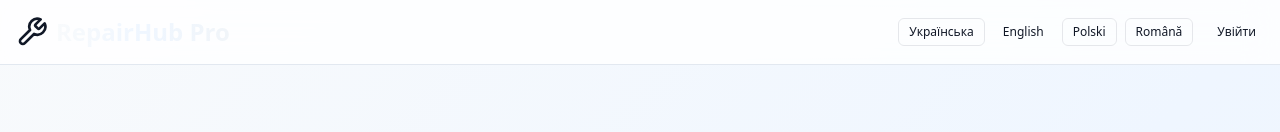
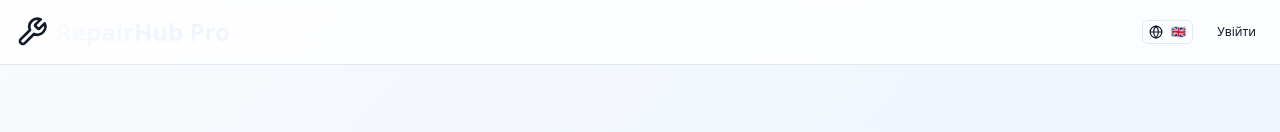
Before and after one commit to PlevanDM/RP-Modern, a React (Vite) app: page / in a window 1280 px wide. Shown: the top 132 px of the page. Built offline with nearby package versions, Linux system fonts and the light colour scheme.

Commit message:
Change language switcher to globe icon with dropdown

```diff
--- a/src/components/LanguageSwitcher.tsx
+++ b/src/components/LanguageSwitcher.tsx
@@ -1,67 +1,74 @@
-import React from 'react';
-
+import React, { useState, useEffect, useRef } from 'react';
 import { useTranslation } from 'react-i18next';
-
 import { Button } from './ui/button';
-
-
+import { Globe } from 'lucide-react';
 
 const languages = [
-
-  { code: 'uk', name: 'Українська' },
-
-  { code: 'en', name: 'English' },
-
-  { code: 'pl', name: 'Polski' },
-
-  { code: 'ro', name: 'Română' },
-
+  { code: 'uk', name: 'Українська', flag: '🇺🇦' },
+  { code: 'en', name: 'English', flag: '🇬🇧' },
+  { code: 'pl', name: 'Polski', flag: '🇵🇱' },
+  { code: 'ro', name: 'Română', flag: '🇷🇴' },
 ];
 
-
-
 const LanguageSwitcher: React.FC = () => {
-
   const { i18n } = useTranslation();
-
-
+  const [isOpen, setIsOpen] = useState(false);
+  const dropdownRef = useRef<HTMLDivElement>(null);
 
   const changeLanguage = (lng: string) => {
-
     i18n.changeLanguage(lng);
-
+    setIsOpen(false);
   };
 
+  const currentLang = languages.find(lang => lang.code === i18n.language) || languages[0];
 
+  // Close dropdown when clicking outside
+  useEffect(() => {
+    const handleClickOutside = (event: MouseEvent) => {
+      if (dropdownRef.current && !dropdownRef.current.contains(event.target as Node)) {
+        setIsOpen(false);
+      }
+    };
+
+    if (isOpen) {
+      document.addEventListener('mousedown', handleClickOutside);
+    }
+
+    return () => {
+      document.removeEventListener('mousedown', handleClickOutside);
+    };
+  }, [isOpen]);
 
   return (
+    <div className="relative" ref={dropdownRef}>
+      <Button
+        variant="outline"
+        size="sm"
+        onClick={() => setIsOpen(!isOpen)}
+        className="gap-2"
+      >
+        <Globe className="w-4 h-4" />
+        <span className="hidden sm:inline">{currentLang.flag}</span>
+      </Button>
 
-    <div className="flex gap-2">
-
-      {languages.map((lang) => (
-
-        <Button
-
-          key={lang.code}
-
-          variant={i18n.language === lang.code ? 'secondary' : 'outline'}
-
-          onClick={() => changeLanguage(lang.code)}
-
-        >
-
-          {lang.name}
-
-        </Button>
-
-      ))}
-
+      {isOpen && (
+        <div className="absolute right-0 mt-2 w-48 bg-white dark:bg-slate-800 rounded-lg shadow-lg border border-slate-200 dark:border-slate-700 py-1 z-50">
+          {languages.map((lang) => (
+            <button
+              key={lang.code}
+              onClick={() => changeLanguage(lang.code)}
+              className={`w-full text-left px-4 py-2 hover:bg-slate-100 dark:hover:bg-slate-700 flex items-center gap-2 ${
+                i18n.language === lang.code ? 'bg-primary/10 text-primary' : ''
+              }`}
+            >
+              <span>{lang.flag}</span>
+              <span>{lang.name}</span>
+            </button>
+          ))}
+        </div>
+      )}
     </div>
-
   );
-
 };
 
-
-
 export default LanguageSwitcher;
```
